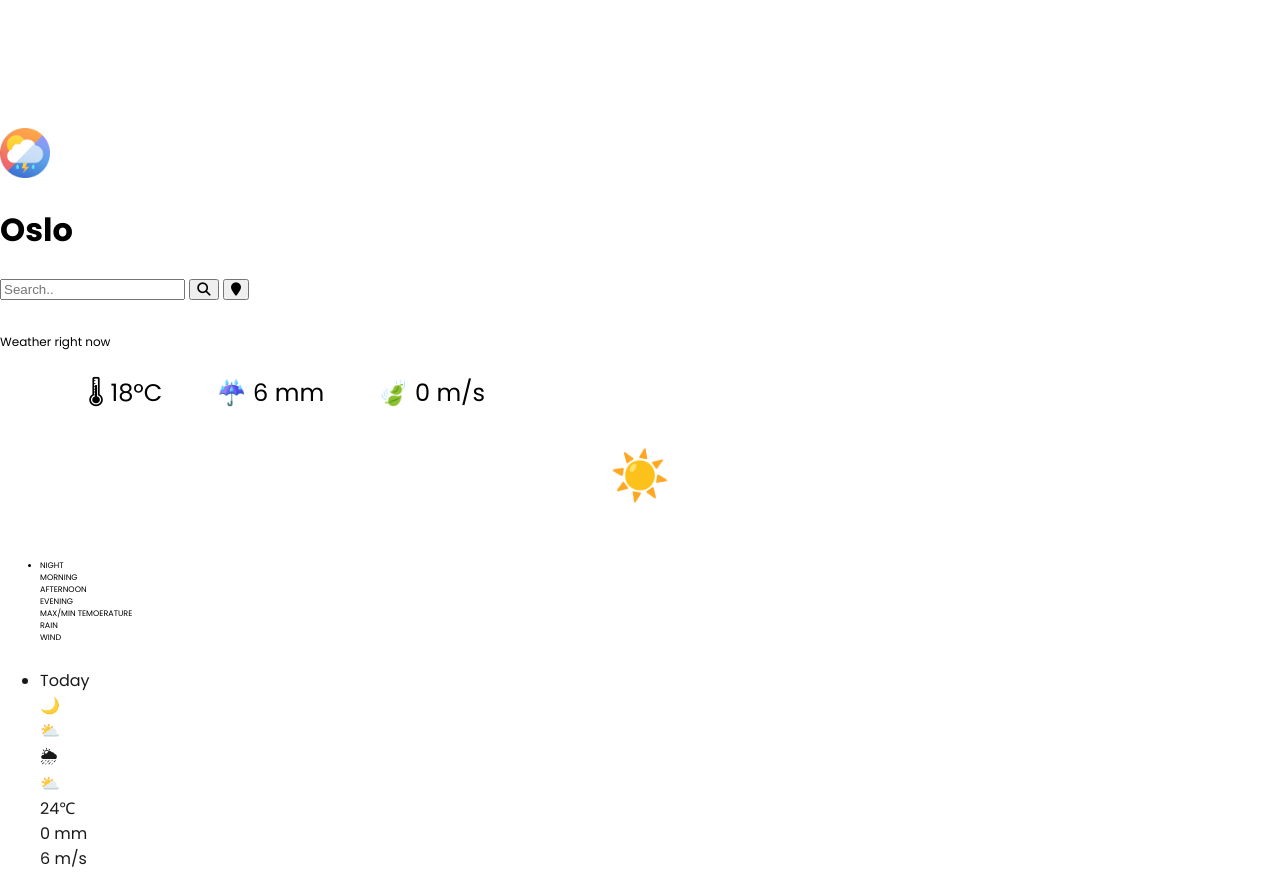
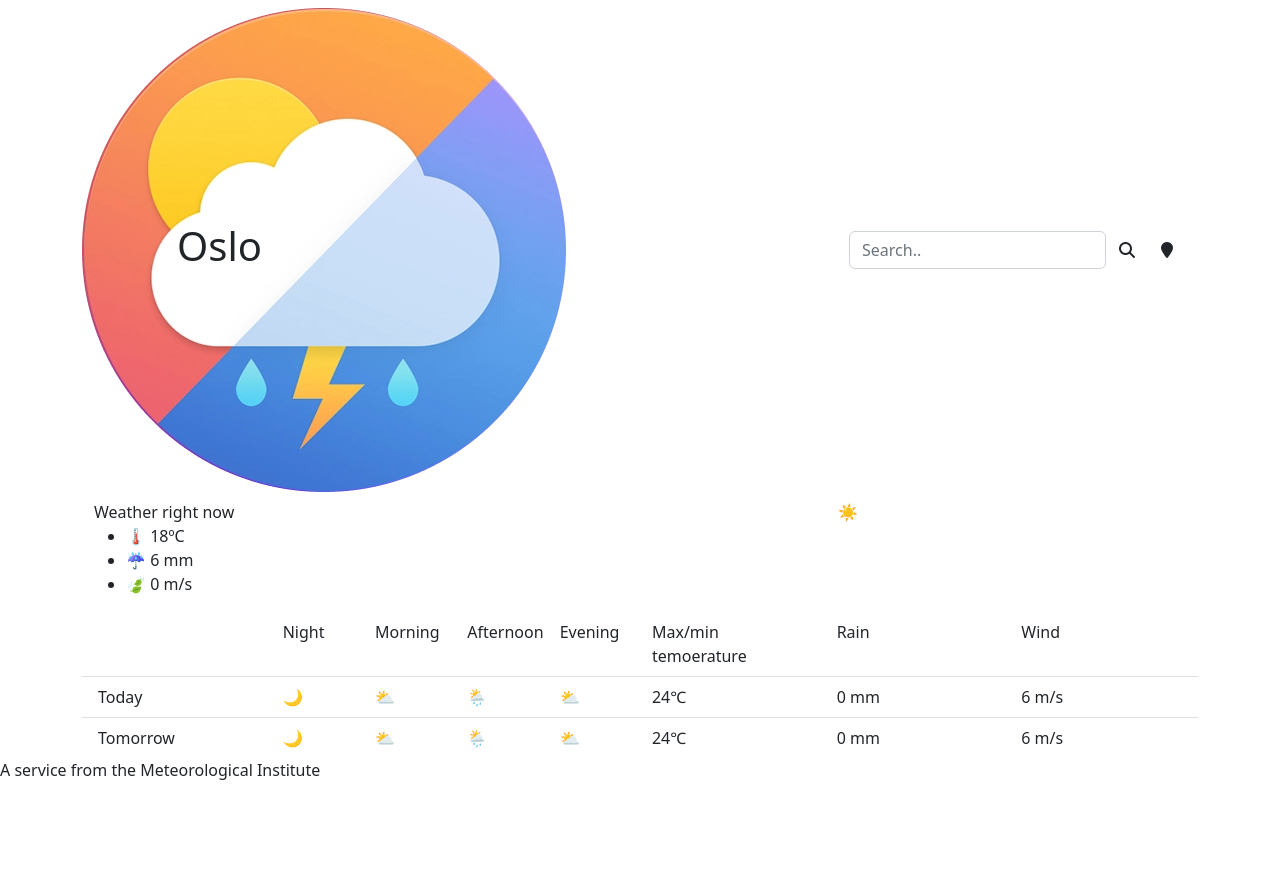
Before and after one commit to MissPotatoGirl/my-first-weather-app, a plain HTML site: page index.html in a window 1280 px wide. Shown: the top 874 px of the page. After the commit the page ends 800 px from the top, so only its background shows below. Drawn offline with nearby package versions, Linux system fonts and the light colour scheme.

Commit message:
Updated code from previous build

```diff
--- a/index.html
+++ b/index.html
@@ -1,38 +1,34 @@
 <!DOCTYPE html>
 <html lang="en">
   <head>
-    <meta charset="UTF-8" />
-    <meta http-equiv="X-UA-Compatible" content="IE=edge" />
-    <meta name="viewport" content="width=<device-width>, initial-scale=1.0" />
+    <!-- Bootstrap code -->
+    <meta charset="utf-8">
+    <meta name="viewport" content="width=device-width, initial-scale=1">
+    <link href="https://cdn.jsdelivr.net/npm/bootstrap@5.2.0/dist/css/bootstrap.min.css" rel="stylesheet" integrity="sha384-gH2yIJqKdNHPEq0n4Mqa/HGKIhSkIHeL5AyhkYV8i59U5AR6csBvApHHNl/vI1Bx" crossorigin="anonymous">
 
     <!-- Google font code -->
-    <link rel="preconnect" href="https://fonts.googleapis.com" />
-    <link rel="preconnect" href="https://fonts.gstatic.com" crossorigin />
-    <link
-      href="https://fonts.googleapis.com/css2?family=Poppins:ital,wght@0,100;0,200;0,300;0,400;0,500;0,600;0,700;0,800;0,900;1,100;1,200;1,300;1,400;1,500;1,600;1,700;1,800;1,900&display=swap"
-      rel="stylesheet"
-    />
+    <link rel="preconnect" href="https://fonts.googleapis.com">
+    <link rel="preconnect" href="https://fonts.gstatic.com" crossorigin>
+    <link href="https://fonts.googleapis.com/css2?family=Poppins:ital,wght@0,100;0,200;0,300;0,400;0,500;0,600;0,700;0,800;0,900;1,100;1,200;1,300;1,400;1,500;1,600;1,700;1,800;1,900&display=swap" rel="stylesheet">
 
     <!-- FontAwesome -->
-    <script
-      src="https://kit.fontawesome.com/6c1a659b26.js"
-      crossorigin="anonymous"
-    ></script>
+    <script src="https://kit.fontawesome.com/6c1a659b26.js" crossorigin="anonymous"></script>
 
-    <!-- Talkes to the API's -->
+    <!-- Axios -->
     <script src="https://unpkg.com/axios/dist/axios.min.js"></script>
 
-    <!-- Style sheet-->
-    <link rel="stylesheet" href="src/stryle.css" />
+    <!-- Style sheet -->
+    <link rel="stylesheet" href="src/styles.css">
+
     <title>Weather 🌦</title>
   </head>
 
   <body>
     <div class="container body">
-      <!-- Nav bar -->
+      <!-- Nav bar-->
       <div class="row navbar">
         <div class="col-1">
-          <img src="images/logo.png" alt="logo" class="logo" />
+          <img src="images/logo.png" alt="logo" class="logo">
         </div>
         <div class="col-3 active-city-wrapper">
           <h1 class="active-city-name">Oslo</h1>
@@ -42,13 +38,7 @@
           <nav class="navbar">
             <div class="container justify-content-end">
               <form class="d-inline-flex" role="search">
-                <input
-                  id="search-input"
-                  class="form-control"
-                  type="search"
-                  placeholder="Search.."
-                  aria-label="Search"
-                />
+                <input id="search-input" class="form-control" type="search" placeholder="Search.." aria-label="Search">
                 <button class="btn" type="submit" id="search-city">
                   <i class="fa-solid fa-magnifying-glass"></i>
                 </button>
@@ -61,7 +51,6 @@
         </div>
         </div>
 
-      <!-- Todays Weather-->
         <div class="container todays-weather">
           <div class="row">
             <div class="col-8">
@@ -78,11 +67,9 @@
           </div>
       </div>
 
-      <!-- Week forcast-->
+      <!-- Detailed forecast -->
       <div class="container forcast-list"></div>
         <ul class="list-group list-group-flush">
-
-          <!-- Row titles -->
           <li class="list-group-item days">
             <div class="row">
               <div class="col-2"></div>
@@ -94,8 +81,7 @@
               <div class="col-2 table-description">Rain</div>
               <div class="col-2 table-description">Wind</div>
           </li>
-
-          <!--Today -->
+          <!-- Today -->
           <li class="list-group-item city-forcast">
             <div class="row">
               <div class="col-2 day">Today</div>
@@ -124,6 +110,7 @@
         </div>
       </div>
     </div>
-    <script src="src/script.js"></script>
+    <footer>A service from the Meteorological Institute</footer>
+    <script src="src/index.js"></script>
   </body>
 </html>
```
Lines whose indentation alone changed are shown as unchanged.
